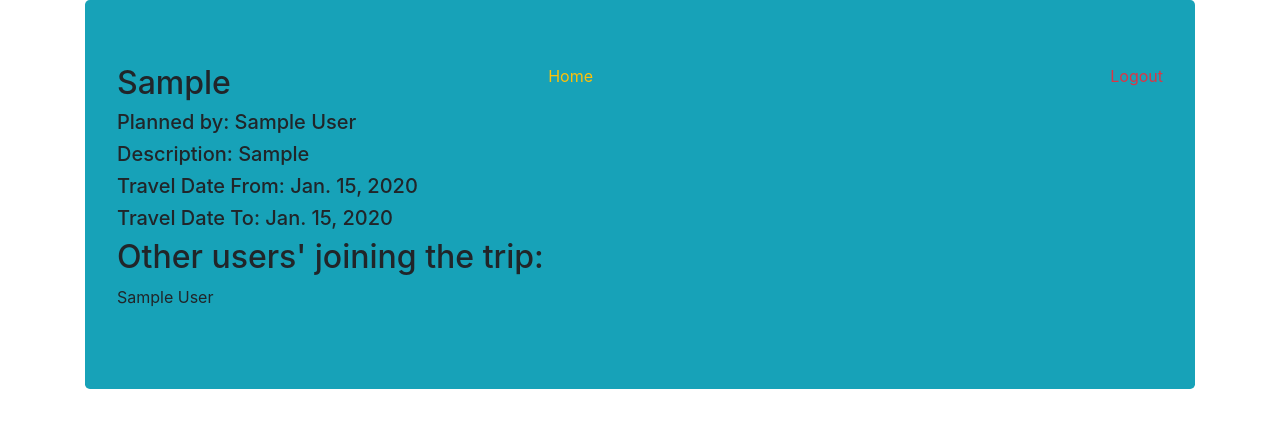
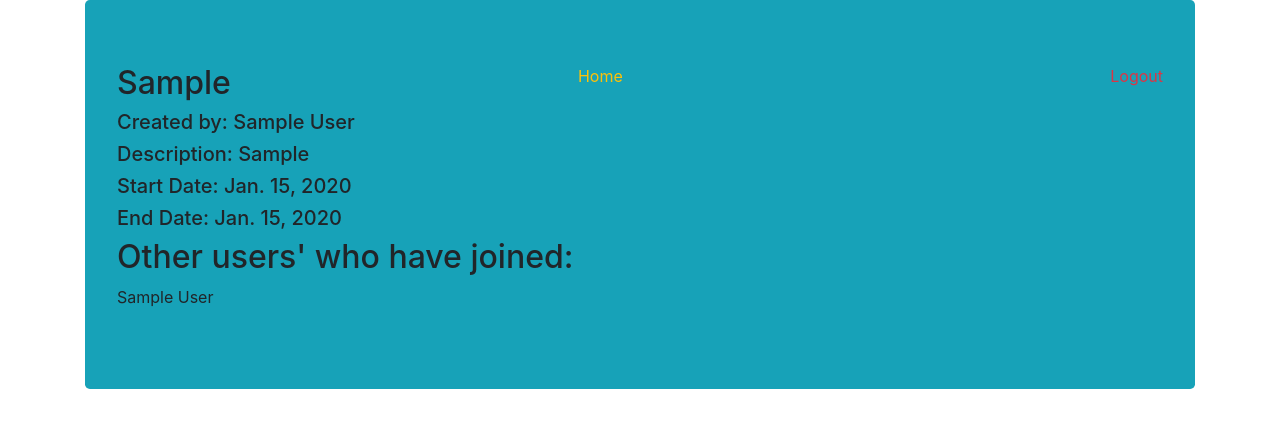
Before and after one commit to jhhlee757/travel-buddy, a Django app: template travel_buddyapp/templates/tripinfo.html in a window 1280 px wide. Shown: the top 428 px of the page. Run offline with Django 3.2, Linux system fonts and the light colour scheme; the template is opened without the code that fills it: values that come from a table or form of the project are taken from there, others are empty; tables that the repository leaves empty hold one stand-in row (values such as "Sample post"); some libraries are stand-ins or nearby versions.

Commit message:
another commit

```diff
--- a/travel_buddyapp/models.py
+++ b/travel_buddyapp/models.py
@@ -14,8 +14,8 @@
             errors['username']= "Username must be at least 3 characters"
         if len(filterusername) > 0:
             errors['username'] = "This username is already taken"
-        if len(postdata['password']) < 8:
-            errors['password'] = "Password must be atleast 8 characters"
+        if len(postdata['password']) < 6:
+            errors['password'] = "Password must be atleast 6 characters"
         if postdata['confirmpw'] != postdata['password']:
             errors['confirmpw'] = "Password not confirmed"
         return errors
@@ -35,13 +35,13 @@
         time = datetime.now()
         errors = {}
         if len(postdata['dest']) < 1:
-            errors['dest'] = "Destination cannot be empty"
+            errors['dest'] = "Title cannot be empty"
         if len(postdata['desc']) < 1:
             errors['desc'] = "Description cannot be empty"
         if postdata['travel_from'] < str(time):
-            errors['travel_from'] = "Travel start date cannot be in the past"
+            errors['travel_from'] = "Start date cannot be in the past"
         if postdata['travel_to'] < postdata['travel_from']:
-            errors['travel_to'] = "Travel end date must be after travel start date"
+            errors['travel_to'] = "End date must be after start date"
         return errors
 
 class User(models.Model):
--- a/travel_buddyapp/templates/tripinfo.html
+++ b/travel_buddyapp/templates/tripinfo.html
@@ -27,11 +27,11 @@
         <div class="jumbotron bg-info">
             <div class="body">
                 <h2>{{trip.destination}}</h2>
-                <h5>Planned by: {{trip.creator.name}}</h5>
+                <h5>Created by: {{trip.creator.name}}</h5>
                 <h5>Description: {{trip.plan}}</h5>
-                <h5>Travel Date From: {{trip.travel_start_date}}</h5>
-                <h5>Travel Date To: {{trip.travel_end_date}}</h5>
-                <h2>Other users' joining the trip:</h2>
+                <h5>Start Date: {{trip.travel_start_date}}</h5>
+                <h5>End Date: {{trip.travel_end_date}}</h5>
+                <h2>Other users' who have joined:</h2>
                 {% for x in trip.participants.all %}
                 <p>{{x.name}}</p>
                 {% endfor %}
```
Also changed, not shown: travel_buddyapp/templates/add.html (+5 -4 lines), travel_buddyapp/templates/travels.html (+13 -13 lines).
